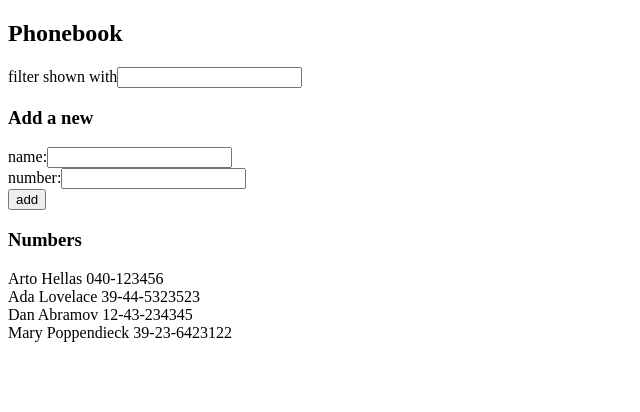
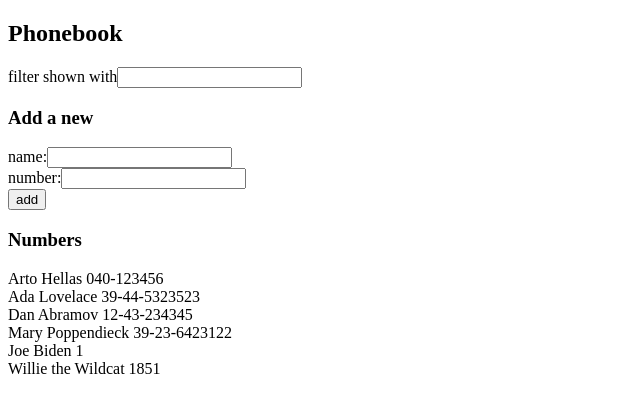
Before and after one commit to dal-liu/full-stack-open, a React (Create React App) app in the folder part2/phonebook/: page / in a window 1280 px wide. Shown: the top 412 px of the page, without its empty margins (0-640 px from the left). Built offline with nearby package versions, Linux system fonts and the light colour scheme; data requests are answered from the project's data file.

Commit message:
completed 2.1-2.13

```diff
--- a/part2/phonebook/db.json
+++ b/part2/phonebook/db.json
@@ -1,5 +1,5 @@
 {
-  "persons":[
+  "persons": [
     {
       "name": "Arto Hellas",
       "number": "040-123456",
@@ -19,6 +19,16 @@
       "name": "Mary Poppendieck",
       "number": "39-23-6423122",
       "id": 4
+    },
+    {
+      "name": "Joe Biden",
+      "number": "1",
+      "id": 5
+    },
+    {
+      "name": "Willie the Wildcat",
+      "number": "1851",
+      "id": 6
     }
   ]
 }
--- a/part2/phonebook/src/App.js
+++ b/part2/phonebook/src/App.js
@@ -1,8 +1,8 @@
 import { useState, useEffect } from 'react'
-import axios from 'axios'
 import Persons from './components/Persons'
 import PersonForm from './components/PersonForm'
 import Filter from './components/Filter'
+import personService from './services/persons'
 
 const App = () => {
   const [persons, setPersons] = useState([])
@@ -11,8 +11,8 @@ const App = () => {
   const [filter, setFilter] = useState('')
 
   useEffect(() => {
-    axios
-      .get('http://localhost:3001/persons')
+    personService
+      .getAll()
       .then(response => {
         setPersons(response.data)
       })
@@ -28,9 +28,13 @@ const App = () => {
     if (newName.length === 0) return
 
     if (!persons.some(person => person.name === newName)) {
-      setPersons(persons.concat(personObject))
-      setNewName('')
-      setNewNumber('')
+      personService
+        .create(personObject)
+        .then(response => {
+          setPersons(persons.concat(response.data))
+          setNewName('')
+          setNewNumber('')
+        })
     } else {
       alert(`${newName} is already added to the phonebook`)
     }
--- /dev/null
+++ b/part2/phonebook/src/services/persons.js
@@ -0,0 +1,13 @@
+import axios from 'axios'
+
+const baseUrl = 'http://localhost:3001/persons'
+
+const getAll = () => {
+  return axios.get(baseUrl)
+}
+
+const create = newObject => {
+  return axios.post(baseUrl, newObject)
+}
+
+export default { getAll, create }
```
